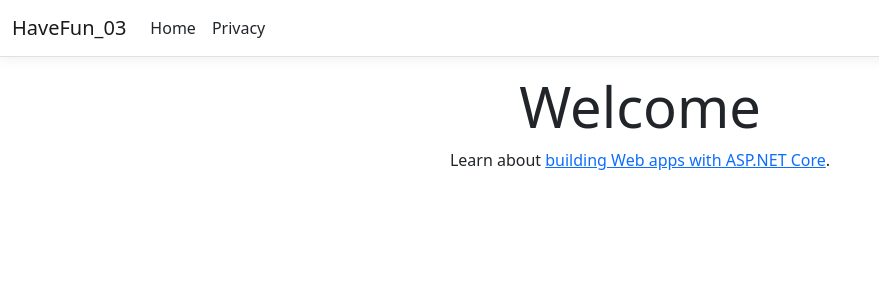
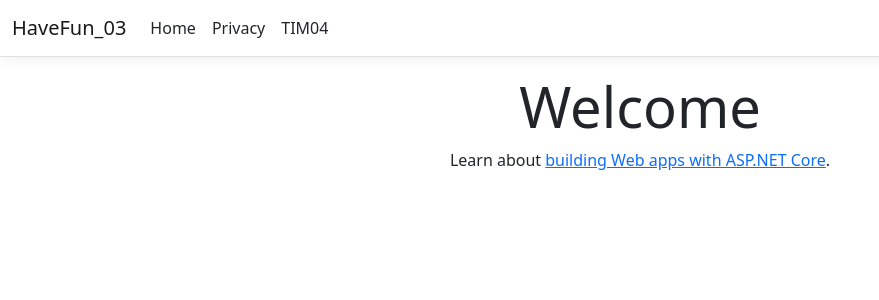
Before and after one commit to Turner-Chang/HaveFun_02, an ASP.NET Core app: page / in a window 1280 px wide. Shown: the top 300 px of the page, without its empty margins (0-879 px from the left). Run offline with ASP.NET Core 8, Linux system fonts and the light colour scheme; style sheets or scripts are compiled from the project's sources.

Commit message:
add TIM04

```diff
--- a/HaveFun_03/Views/Shared/_Layout.cshtml
+++ b/HaveFun_03/Views/Shared/_Layout.cshtml
@@ -25,6 +25,9 @@
                         <li class="nav-item">
                             <a class="nav-link text-dark" asp-area="" asp-controller="Home" asp-action="Privacy">Privacy</a>
                         </li>
+                        <li class="nav-item">
+                            <a class="nav-link text-dark" asp-area="" asp-controller="TIM04" asp-action="Index">TIM04</a>
+                        </li>
                     </ul>
                 </div>
             </div>
```
